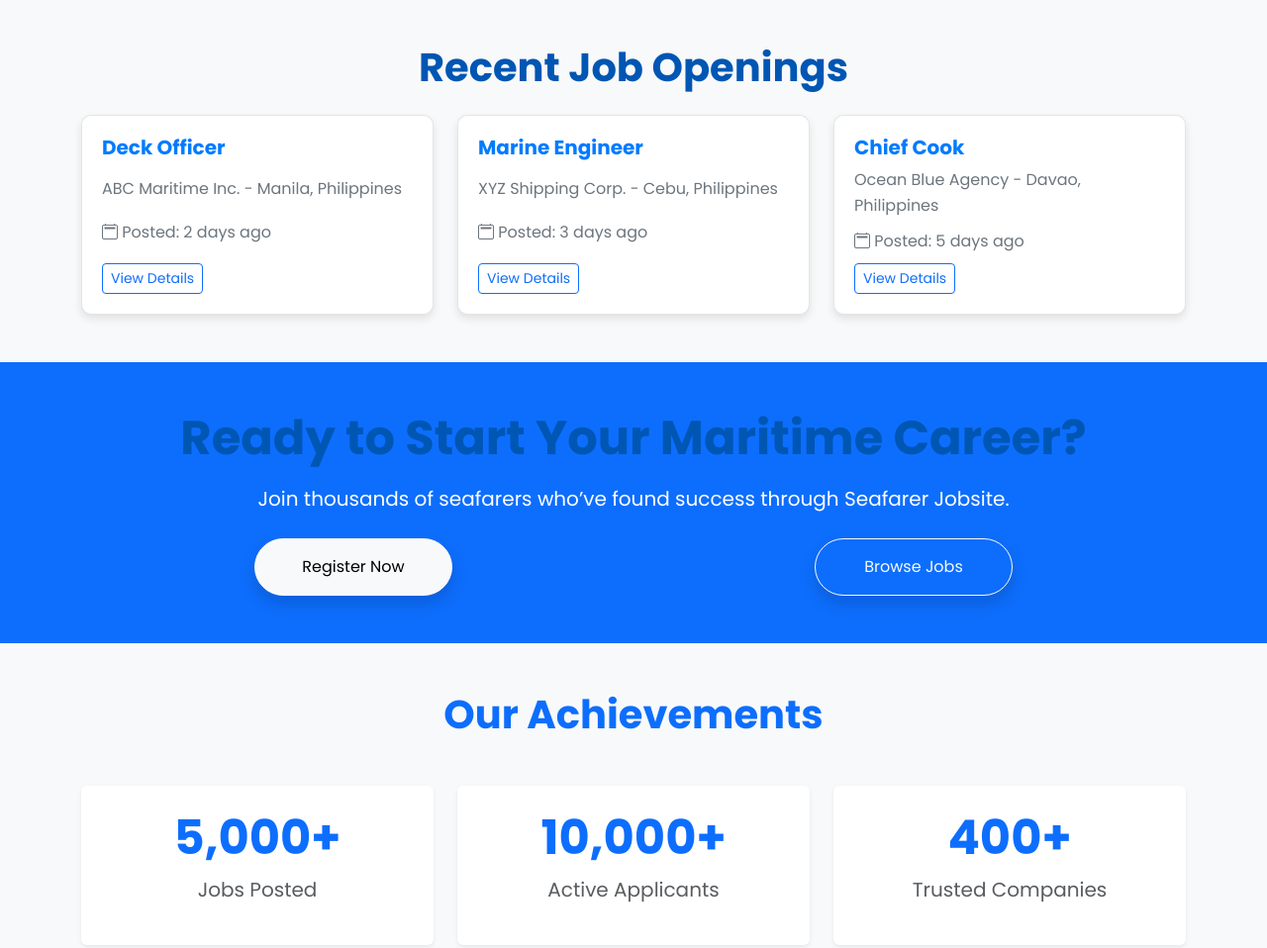
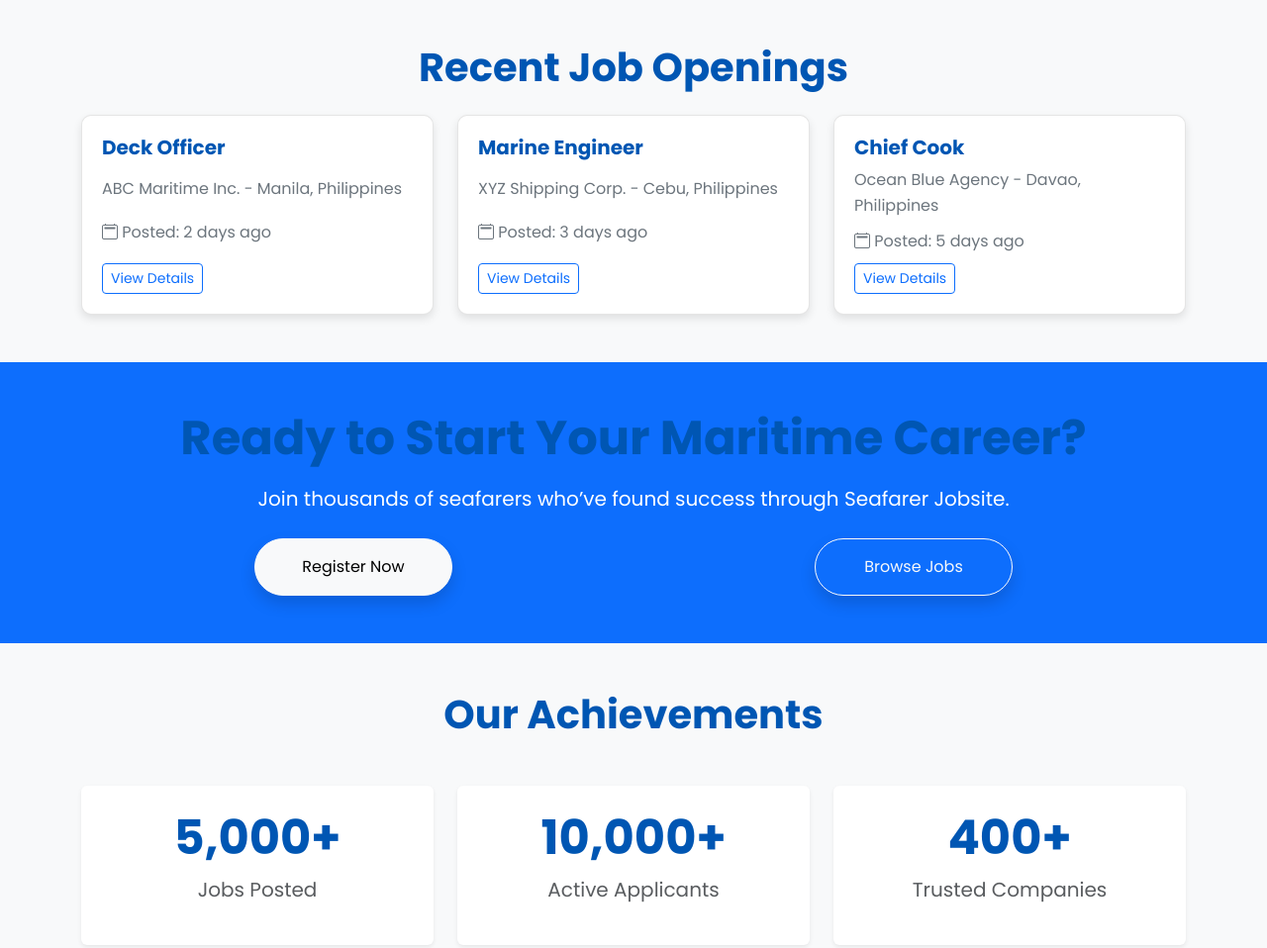
Before and after one commit to khenma09/seaman_jobsite_community, a website: page index.html in a window 1280 px wide. Shown: the part 1840-2798 px from the top of the page at 99% size. Drawn offline with nearby package versions, Linux system fonts and the light colour scheme.

Commit message:
Updated primary colors of h2,h3,h5 to -color

```diff
--- a/assets/css/styles.scss
+++ b/assets/css/styles.scss
@@ -26,6 +26,10 @@ a {
 		color: $secondary-color;
 		text-decoration: underline;
 	}
+}
+
+h3 {
+	color: $primary-color;
 }
 
 /* Navbar */
@@ -332,7 +336,7 @@ h2 {
 
 	h2 {
 		font-size: 2rem;
-		color: #0d6efd;
+		color: $primary-color;
 	}
 
 	p {
@@ -520,7 +524,7 @@ h2 {
 
 .recent-jobs .job-card h5 {
 	font-size: 1.25rem;
-	color: #007bff;
+	color: $primary-color;
 }
 
 .recent-jobs .job-card p {
--- a/index.html
+++ b/index.html
@@ -280,23 +280,23 @@
 		<!-- Achievements Section -->
 		<section class="stats py-5 bg-light">
 			<div class="container text-center">
-				<h2 class="fw-bold mb-5 text-primary">Our Achievements</h2>
+				<h2 class="fw-bold mb-5">Our Achievements</h2>
 				<div class="row g-4">
 					<div class="col-md-4">
 						<div class="achievement-card bg-white p-4 shadow-sm rounded">
-							<h3 class="display-5 fw-bold text-primary">5,000+</h3>
+							<h3 class="display-5 fw-bold text">5,000+</h3>
 							<p class="fs-5 text-muted">Jobs Posted</p>
 						</div>
 					</div>
 					<div class="col-md-4">
 						<div class="achievement-card bg-white p-4 shadow-sm rounded">
-							<h3 class="display-5 fw-bold text-primary">10,000+</h3>
+							<h3 class="display-5 fw-bold">10,000+</h3>
 							<p class="fs-5 text-muted">Active Applicants</p>
 						</div>
 					</div>
 					<div class="col-md-4">
 						<div class="achievement-card bg-white p-4 shadow-sm rounded">
-							<h3 class="display-5 fw-bold text-primary">400+</h3>
+							<h3 class="display-5 fw-bold">400+</h3>
 							<p class="fs-5 text-muted">Trusted Companies</p>
 						</div>
 					</div>
```
Also changed, not shown: assets/css/styles.css, 1 other file.
